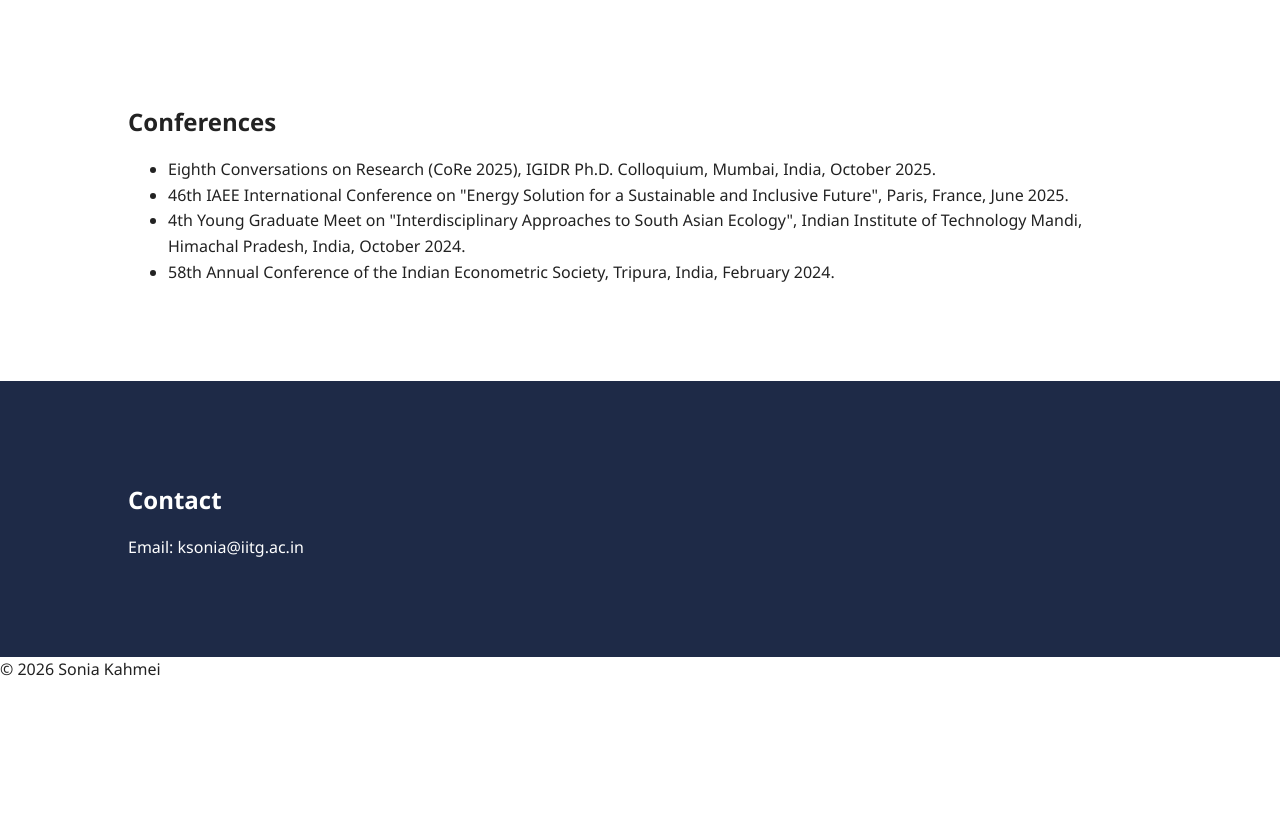
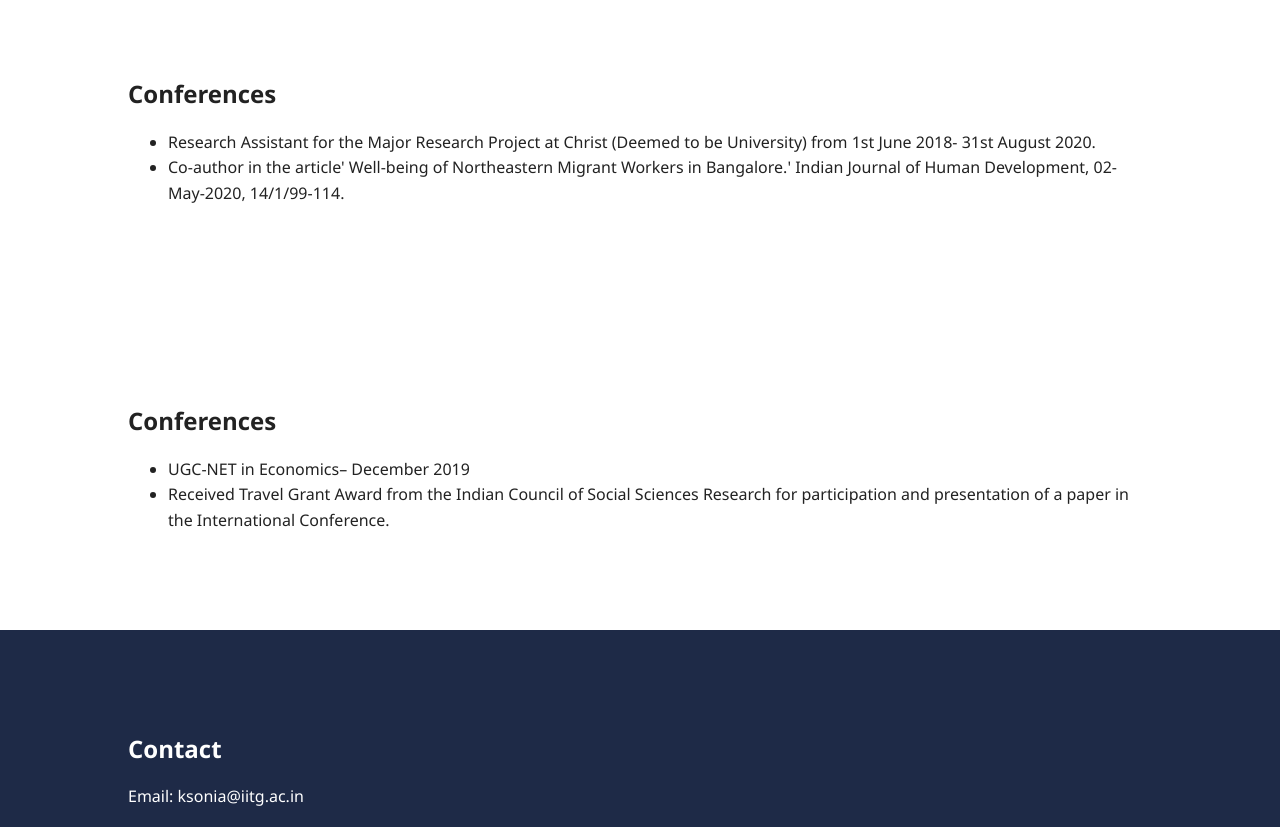
Before and after one commit to Soniakahmei/soniakahmei.github.io, a plain HTML site: page index.html in a window 1280 px wide. Shown: the part 1460-2287 px from the top of the page. Before the commit the page ends 2143 px from the top, so only its background shows below. Drawn offline with Linux system fonts and the light colour scheme.

Commit message:
Update index.html

```diff
--- a/index.html
+++ b/index.html
@@ -32,14 +32,12 @@
         <p>
             I am a Ph.D. candidate in Economics at IIT Guwahati under the supervision of
             Prof. Mrinal Kanti Dutta. My research examines Energy Access and its Determinants in Manipur.
-        </p>
+            My broader research interests lie between Development and Environmental Economics. I hold an M.A. in Applied Economics from CHRIST University, Bengaluru, Karnataka, India.
+
+
 
         <p>
-            My broader research interests lie between Development and Environmental Economics
-        </p>
 
-        <p>
-            I hold an M.A. in Applied Economics from CHRIST University, Bengaluru, Karnataka, India
 
 
         </p>
@@ -130,14 +128,23 @@
 
 </div>
 
-<!-- CONFERENCES -->
+<!-- RESEARCH AND PUBLICATION -->
 <section id="conferences" class="section white">
     <h2>Conferences</h2>
     <ul class="pub-list">
-        <li>Eighth Conversations on Research (CoRe 2025), IGIDR Ph.D. Colloquium, Mumbai, India, October 2025.</li>
-        <li>46th IAEE International Conference on "Energy Solution for a Sustainable and Inclusive Future", Paris, France, June 2025.</li>
-        <li>4th Young Graduate Meet on "Interdisciplinary Approaches to South Asian Ecology", Indian Institute of Technology Mandi, Himachal Pradesh, India, October 2024.</li>
-        <li>58th Annual Conference of the Indian Econometric Society, Tripura, India, February 2024.</li>
+        <li>Research Assistant for the Major Research Project at Christ (Deemed to be University) from 1st June 2018- 31st August 2020.</li>
+        <li>Co-author in the article' Well-being of Northeastern Migrant Workers in Bangalore.' Indian Journal of Human Development, 02-May-2020, 14/1/99-114.</li>
+
+        </section>
+
+</div>
+
+<!-- AWARD -->
+<section id="conferences" class="section white">
+    <h2>Conferences</h2>
+    <ul class="pub-list">
+        <li>UGC-NET in Economics– December 2019</li>
+        <li>Received Travel Grant Award from the Indian Council of Social Sciences Research for participation and presentation of a paper in the International Conference.
 </section>
 
 <!-- CONTACT -->
```
